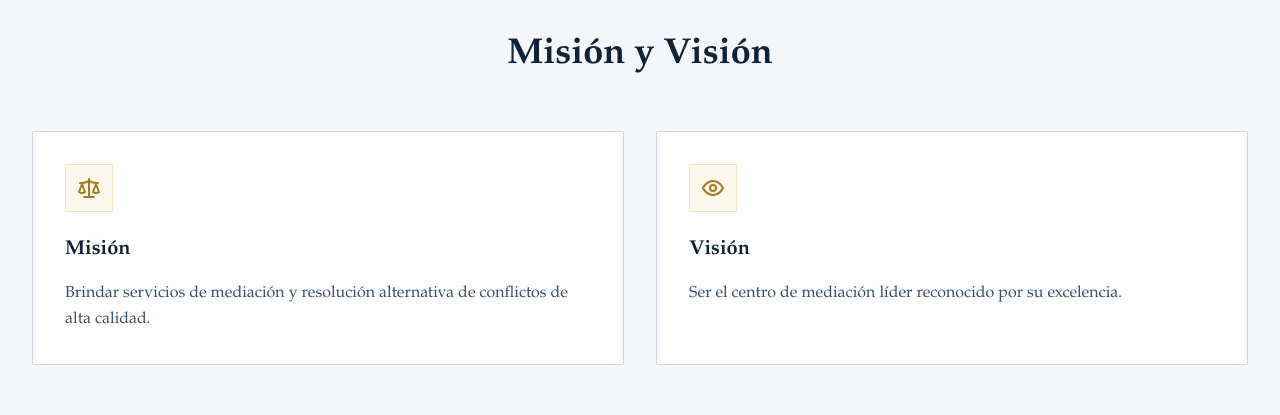
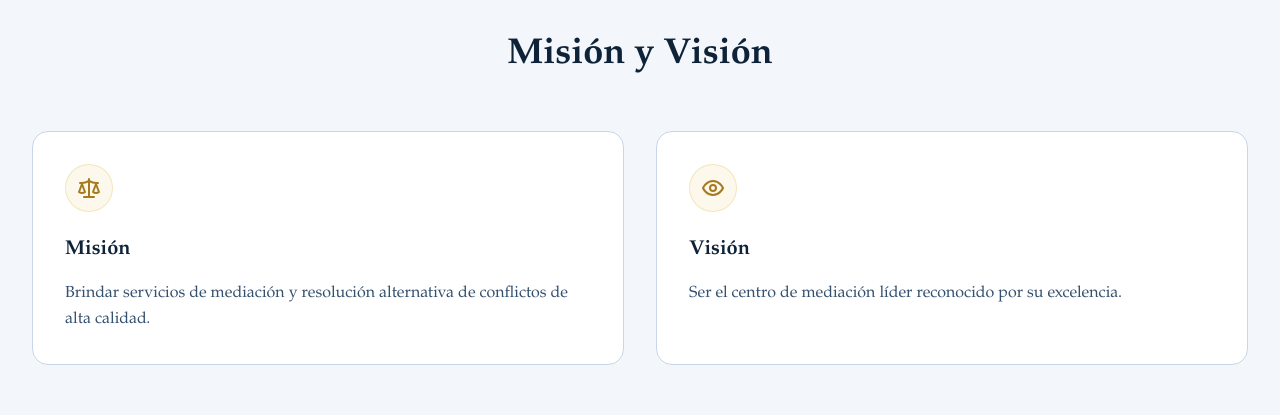
Before and after one commit to compuproyectos-beep/numa-mediacion, a Next.js app in the folder frontend/: page / in a window 1280 px wide. Shown: the part 1560-1975 px from the top of the page. Built offline with nearby package versions, Linux system fonts and the light colour scheme; no server answers.

Commit message:
Cambio de frontend telefono y compu

```diff
--- a/frontend/src/app/page.tsx
+++ b/frontend/src/app/page.tsx
@@ -346,8 +346,8 @@ export default function HomePage() {
           </div>
 
           <div className="grid grid-cols-1 md:grid-cols-2 gap-8">
-            <div className="bg-white border border-numa-200 rounded-sm p-8">
-              <div className="w-12 h-12 rounded-sm bg-gold-400/10 border border-gold-400/30 flex items-center justify-center mb-6">
+            <div className="bg-white border border-numa-200 rounded-2xl p-8">
+              <div className="w-12 h-12 rounded-full bg-gold-400/10 border border-gold-400/30 flex items-center justify-center mb-6">
                 <Scale className="w-6 h-6 text-gold-600" />
               </div>
 
@@ -361,8 +361,8 @@ export default function HomePage() {
               </p>
             </div>
 
-            <div className="bg-white border border-numa-200 rounded-sm p-8">
-              <div className="w-12 h-12 rounded-sm bg-gold-400/10 border border-gold-400/30 flex items-center justify-center mb-6">
+            <div className="bg-white border border-numa-200 rounded-2xl p-8">
+              <div className="w-12 h-12 rounded-full bg-gold-400/10 border border-gold-400/30 flex items-center justify-center mb-6">
                 <Eye className="w-6 h-6 text-gold-600" />
               </div>
 
```
